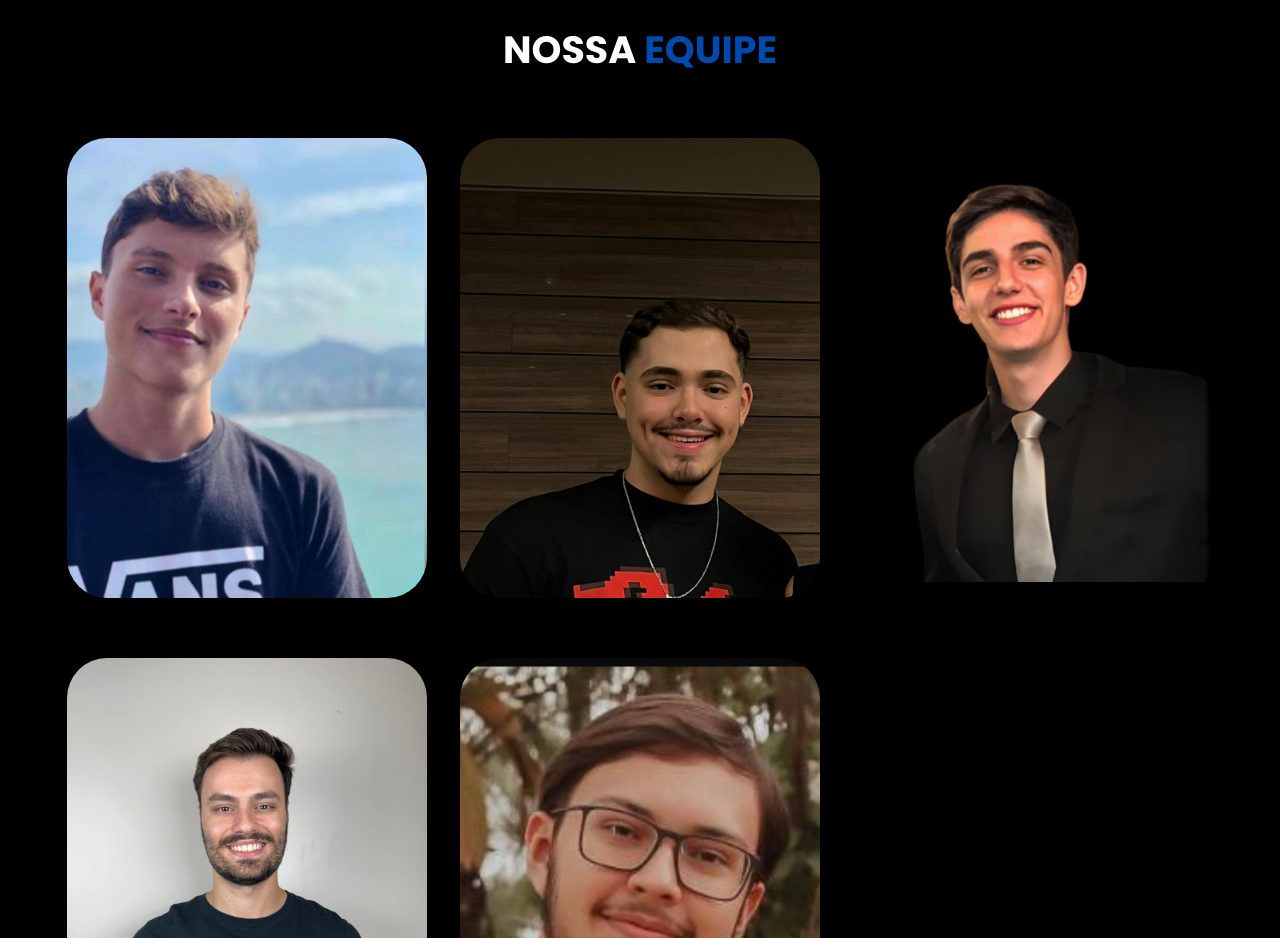
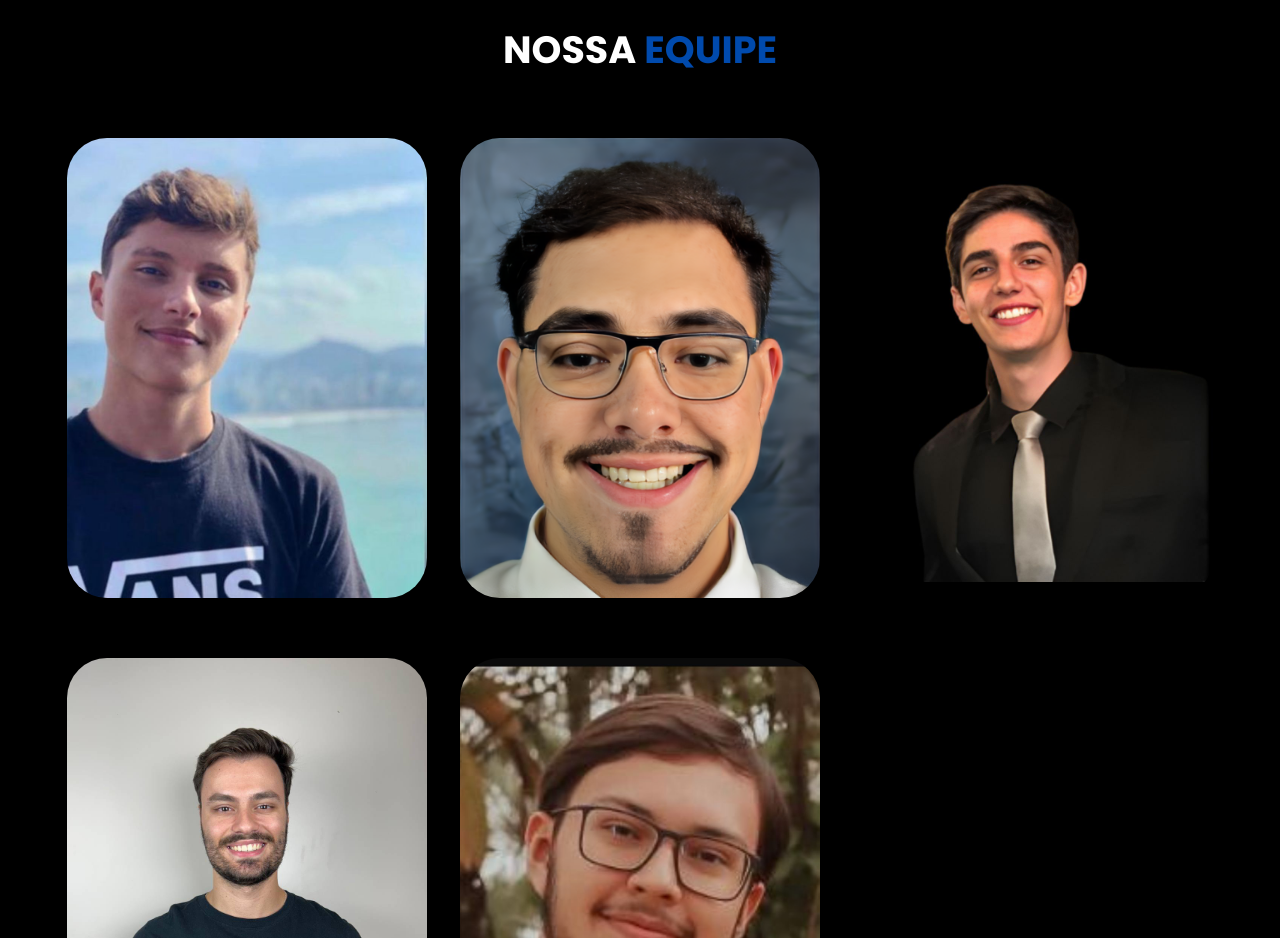
Before and after one commit to dutra-felipe/IDPLearnspace, a plain HTML site: page index.html in a window 1280 px wide. Shown: the part 1800-2738 px from the top of the page. Drawn offline with nearby package versions, Linux system fonts and the light colour scheme.

Commit message:
add foto kelwin

```diff
--- a/index.html
+++ b/index.html
@@ -108,7 +108,7 @@
                     <div class="img-port" style="background-image: url(./imagens/Claudio.jpeg);">
                         <div class="overlay">Claudio Meireles</div>
                     </div>
-                    <div class="img-port" style="background-image: url(./imagens/Kelwin.jpeg);">
+                    <div class="img-port" style="background-image: url(./imagens/Kelwin.png);">
                         <div class="overlay">Kelwin</div>
                     </div>
                     <div class="img-port" style="background-image: url(./imagens/felipe.jpg);">
```
Also changed, not shown: imagens/Kelwin.jpeg (deleted), imagens/Kelwin.png (added).
